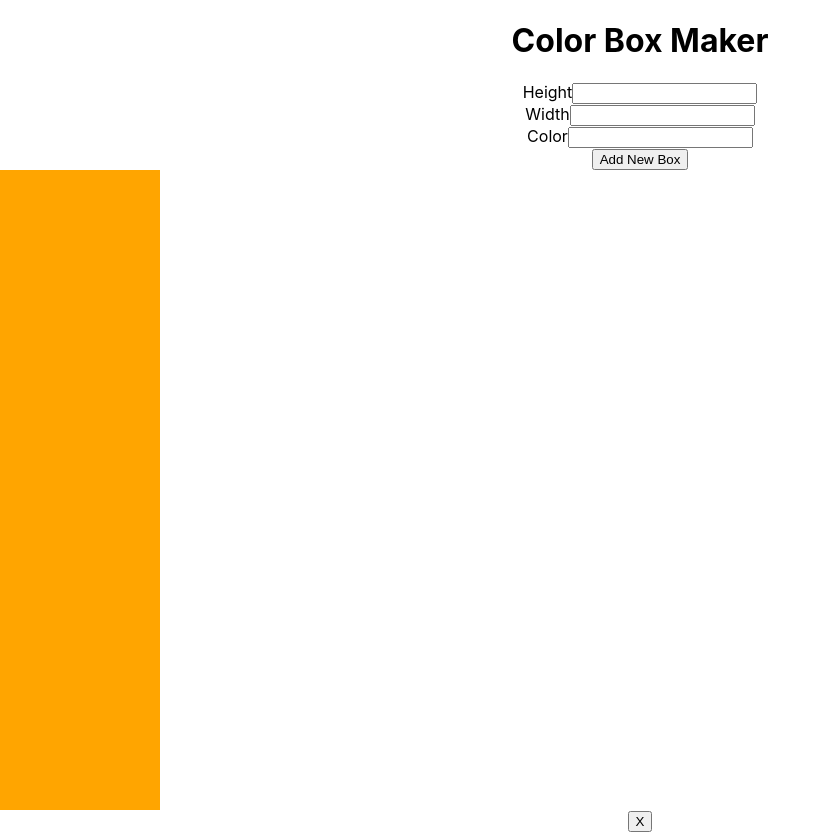
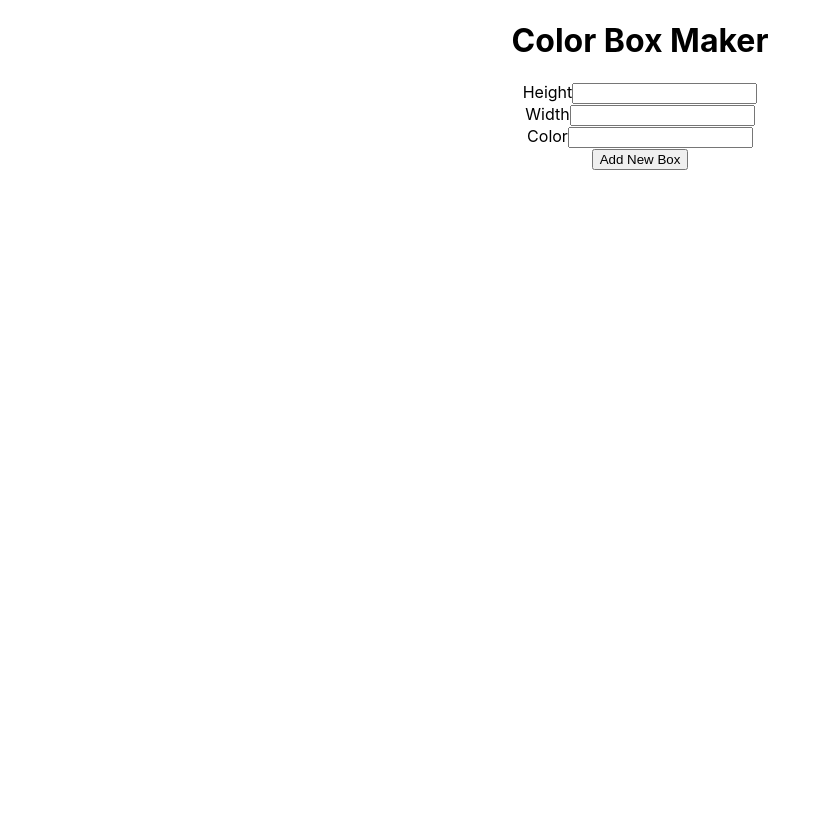
Before and after one commit to Proclus01/color-box-maker, a React (Create React App) app: page / in a window 1280 px wide. Shown: the whole page, without its empty margins (0-831 px from the left). After the commit the page ends 800 px from the top, so only its background shows below. Built offline with nearby package versions, Linux system fonts and the light colour scheme.

Commit message:
delete default state from boxlist

```diff
--- a/src/BoxList.js
+++ b/src/BoxList.js
@@ -9,7 +9,7 @@ class BoxList extends Component {
 
         this.state= {
             boxes: [
-                {width: 10, height: 40, color: "orange"}
+                // State submittted from forms will go here
             ]
         }
 
```
